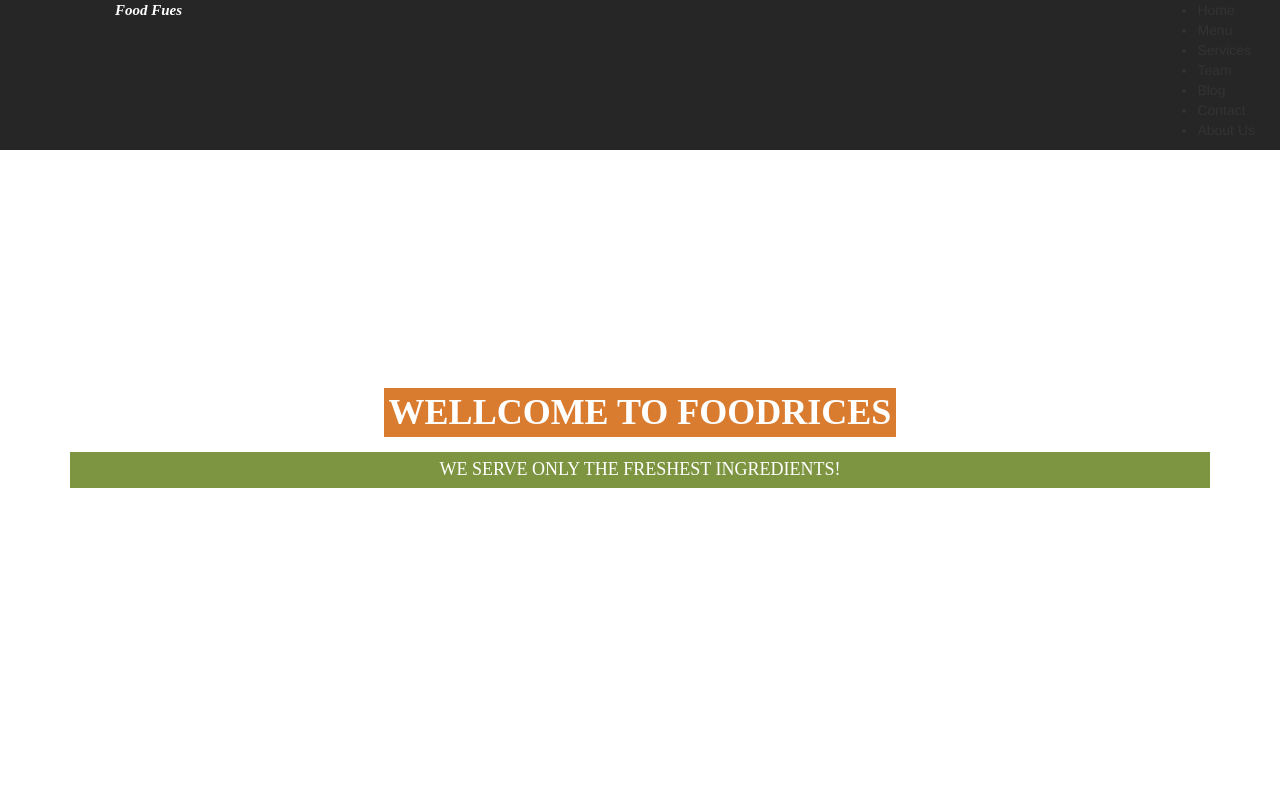
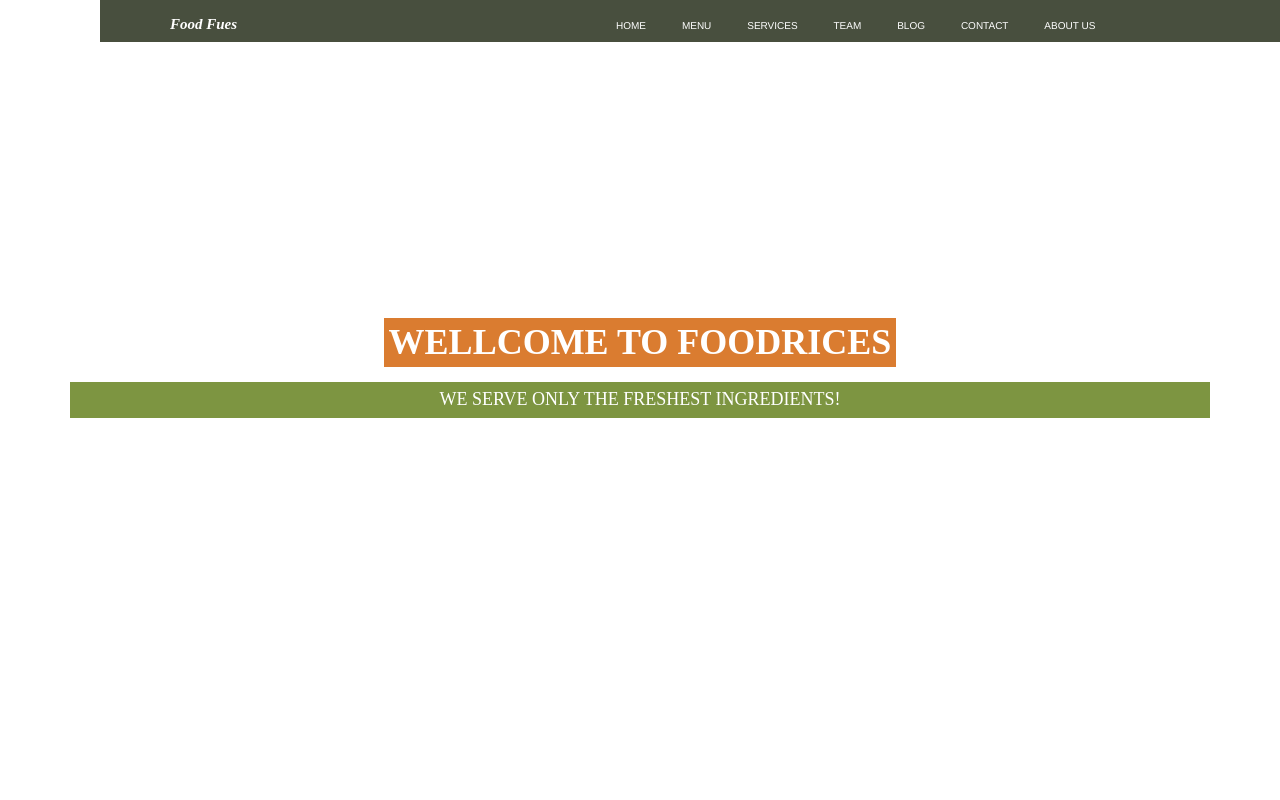
Before and after one commit to arfat01850/resturant-project, a plain HTML site: page index.html in a window 1280 px wide. Shown: the top 800 px of the page. Drawn offline with Linux system fonts and the light colour scheme; a web font is replaced by a local one.

Commit message:
modify header menu

```diff
--- a/index.html
+++ b/index.html
@@ -25,24 +25,6 @@
 
 
         <div class="welcome-area">
-          <header>
-            <div class="logo">LOGO</div>
-            <nav>
-              <ul>
-                <li><a href="#" class="active">Home</a></li>
-                <li><a href="#">About</a></li>
-                <li><a href="#">Services</a></li>
-                <li><a href="#">Portfolio</a></li>
-                <li><a href="#">Contact</a></li>
-              </ul>
-            </nav>
-            <div class="menu-toggle"><i class="fa fa-bars" aria-hidden="true"></i>
-
-            </div>
-          </header>
-        <!--   header menu section -->
-
-
             <div class="header-section">
                 <div class="header">
                     <div class="container">
@@ -57,7 +39,7 @@
                                 <div class="nav-area">
                                     <div class="nav">
                                         <ul>
-                                            <li><a href="index.html" class="active">Home</a></li>
+                                            <li><a href="index.html" class="active" class="active">Home</a></li>
                                             <li><a href="menu.html" target="_blank">Menu</a></li>
                                             <li><a href="service.html" target="_blank">Services</a></li>
                                             <li><a href="team.html"  target="_blank">Team</a></li>
--- a/style.css
+++ b/style.css
@@ -76,7 +76,7 @@ a:hover { text-decoration: none }
     float: left;
     font-weight: bold;
 }*/
-.nav
+/*.nav
 {
     float: right;
 }
@@ -149,8 +149,8 @@ header nav ul li a:hover,
         border-bottom: 1px solid rgba(0,0,0,.2);
     }
 }
-
-/*.header{
+*/
+.header{
     padding: 14px;
     position: fixed;
     background-color: #484f3e;
@@ -175,7 +175,7 @@ header nav ul li a:hover,
     padding: 10px 16px;
     text-transform: uppercase;
 }
-*/
+
 
 
 .welcome-area, .banner-area, .banner, .text-area{
```
